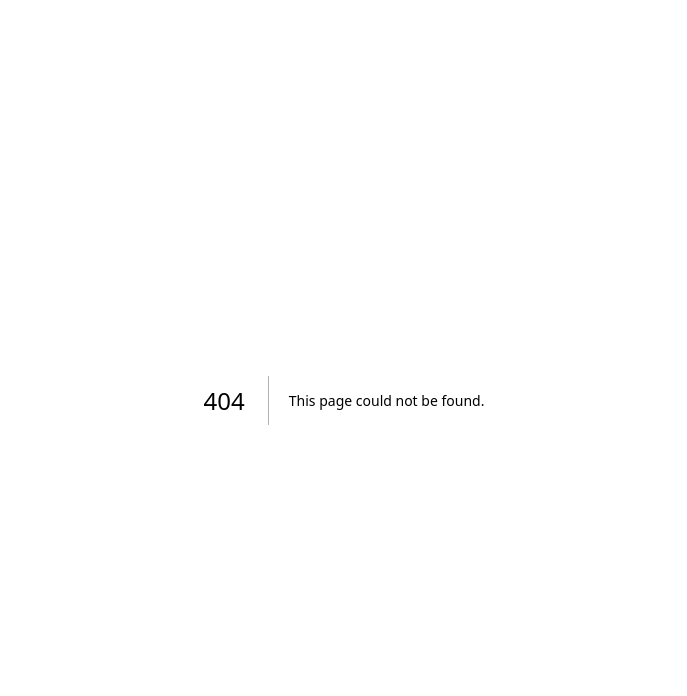
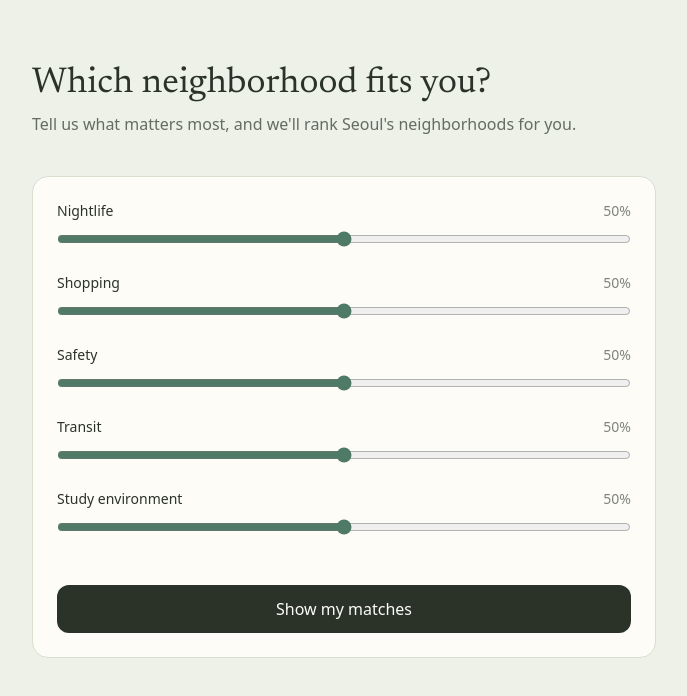
Before and after one commit to aleshashahid/seoul-companion-app, a Next.js app in the folder frontend/: page /neighborhoods in a window 1280 px wide. Before the commit this address had no page. Shown: the top 696 px of the page, without its empty margins (296-983 px from the left). Built offline with nearby package versions, Linux system fonts and the light colour scheme.

Commit message:
neighborhoods page with priority sliders and shared matchring component

```diff
--- /dev/null
+++ b/frontend/src/app/neighborhoods/page.tsx
@@ -0,0 +1,138 @@
+"use client";
+
+import { useState } from "react";
+import { MatchRing } from "@/components/MatchRing";
+
+type Neighborhood = {
+  id: number;
+  name: string;
+  average_monthly_cost: number;
+  nightlife_score: number;
+  shopping_score: number;
+  safety_score: number;
+  transit_score: number;
+  study_environment_score: number;
+  tags: string[];
+  match_score: number;
+};
+
+// each priority is a 0-1 slider — how much the user cares about that dimension
+const PRIORITIES = [
+  { key: "nightlife", label: "Nightlife" },
+  { key: "shopping", label: "Shopping" },
+  { key: "safety", label: "Safety" },
+  { key: "transit", label: "Transit" },
+  { key: "study", label: "Study environment" },
+] as const;
+
+export default function Neighborhoods() {
+  // one state value per priority, all starting at 0.5 (neutral)
+  const [priorities, setPriorities] = useState<Record<string, number>>({
+    nightlife: 0.5,
+    shopping: 0.5,
+    safety: 0.5,
+    transit: 0.5,
+    study: 0.5,
+  });
+  const [results, setResults] = useState<Neighborhood[]>([]);
+  const [loading, setLoading] = useState(false);
+  const [error, setError] = useState("");
+
+  function updatePriority(key: string, value: number) {
+    // spread the existing object, override just the one key that changed —
+    // never mutate state directly, always create a new object
+    setPriorities((prev) => ({ ...prev, [key]: value }));
+  }
+
+  async function handleSearch() {
+    setLoading(true);
+    setError("");
+    try {
+      const params = new URLSearchParams(
+        Object.fromEntries(
+          Object.entries(priorities).map(([k, v]) => [k, String(v)])
+        )
+      );
+      const res = await fetch(`http://localhost:8000/neighborhoods/match?${params}`);
+      if (!res.ok) throw new Error("Failed to fetch");
+      const data = await res.json();
+      setResults(data);
+    } catch (err) {
+      setError("Something went wrong. Try again.");
+    } finally {
+      setLoading(false);
+    }
+  }
+
+  return (
+    <main className="min-h-screen px-6 py-16 max-w-2xl mx-auto">
+      <h1 className="font-[family-name:var(--font-display)] text-4xl mb-2 text-[var(--color-text)]">
+        Which neighborhood fits you?
+      </h1>
+      <p className="text-[var(--color-text)]/70 mb-10">
+        Tell us what matters most, and we'll rank Seoul's neighborhoods for you.
+      </p>
+
+      <div className="bg-[var(--color-surface)] rounded-2xl border border-[var(--color-border)] p-6 mb-10">
+        {PRIORITIES.map(({ key, label }) => (
+          <div key={key} className="mb-5 last:mb-0">
+            <div className="flex justify-between mb-2">
+              <label className="text-sm font-medium">{label}</label>
+              <span className="text-sm text-[var(--color-text)]/60">
+                {Math.round(priorities[key] * 100)}%
+              </span>
+            </div>
+            <input
+              type="range"
+              min="0"
+              max="1"
+              step="0.1"
+              value={priorities[key]}
+              onChange={(e) => updatePriority(key, Number(e.target.value))}
+              className="w-full accent-[var(--color-accent-match)]"
+            />
+          </div>
+        ))}
+
+        <button
+          onClick={handleSearch}
+          disabled={loading}
+          className="w-full bg-[var(--color-text)] text-[var(--color-surface)] rounded-xl px-6 py-3 font-medium mt-6 disabled:opacity-50"
+        >
+          {loading ? "Ranking neighborhoods..." : "Show my matches"}
+        </button>
+      </div>
+
+      {error && <p className="text-[var(--color-accent-cost)] mb-6">{error}</p>}
+
+      <div className="flex flex-col gap-4">
+        {results.map((n) => (
+          <div
+            key={n.id}
+            className="bg-[var(--color-surface)] rounded-2xl border border-[var(--color-border)] p-5 flex items-center gap-5"
+          >
+            <MatchRing score={n.match_score} size={64} />
+            <div className="flex-1">
+              <h2 className="font-[family-name:var(--font-display)] text-xl mb-1">
+                {n.name}
+              </h2>
+              <p className="text-sm text-[var(--color-text)]/60 mb-2">
+                ₩{n.average_monthly_cost.toLocaleString()}/month avg
+              </p>
+              <div className="flex gap-2 flex-wrap">
+                {n.tags.map((tag) => (
+                  <span
+                    key={tag}
+                    className="text-xs bg-[var(--color-bg)] rounded-full px-2 py-1 text-[var(--color-text)]/70"
+                  >
+                    {tag}
+                  </span>
+                ))}
+              </div>
+            </div>
+          </div>
+        ))}
+      </div>
+    </main>
+  );
+}
--- a/frontend/src/app/optimizer/page.tsx
+++ b/frontend/src/app/optimizer/page.tsx
@@ -1,6 +1,7 @@
 "use client";
 
 import { useState } from "react";
+import { MatchRing } from "@/components/MatchRing";
 
 type OptimizeResult = {
   program: {
@@ -20,50 +21,7 @@ type OptimizeResult = {
   score: number;
 };
 
-// A circular progress ring built from plain SVG — no extra library needed.
-// It draws a full circle, then "hides" part of its stroke to show a percentage.
-function MatchRing({ score }: { score: number }) {
-  const percent = Math.round(score * 100);
-  const radius = 40;
-  const circumference = 2 * Math.PI * radius; // the full length of the circle's edge
 
-  // strokeDashoffset shifts the visible dashed line — offsetting it by
-  // (1 - percent) of the total circumference "hides" the unfilled portion
-  const offset = circumference - (percent / 100) * circumference;
-
-  return (
-    <div className="relative w-24 h-24">
-      <svg className="w-24 h-24 -rotate-90" viewBox="0 0 100 100">
-        {/* background track — the full, dim circle */}
-        <circle
-          cx="50"
-          cy="50"
-          r={radius}
-          fill="none"
-          stroke="var(--color-border)"
-          strokeWidth="8"
-        />
-        {/* foreground progress — drawn on top, only showing `percent` of the circle */}
-        <circle
-          cx="50"
-          cy="50"
-          r={radius}
-          fill="none"
-          stroke="var(--color-accent-match)"
-          strokeWidth="8"
-          strokeDasharray={circumference}
-          strokeDashoffset={offset}
-          strokeLinecap="round"
-        />
-      </svg>
-      <div className="absolute inset-0 flex items-center justify-center">
-        <span className="font-[family-name:var(--font-body)] text-xl font-semibold text-[var(--color-text)]">
-          {percent}%
-        </span>
-      </div>
-    </div>
-  );
-}
 
 export default function Optimizer() {
   const [budget, setBudget] = useState("");
--- /dev/null
+++ b/frontend/src/components/MatchRing.tsx
@@ -0,0 +1,42 @@
+export function MatchRing({ score, size = 96 }: { score: number; size?: number }) {
+  const percent = Math.round(score * 100);
+  const radius = 40;
+  const circumference = 2 * Math.PI * radius;
+  const offset = circumference - (percent / 100) * circumference;
+
+  return (
+    <div className="relative" style={{ width: size, height: size }}>
+      <svg
+        width={size}
+        height={size}
+        viewBox="0 0 100 100"
+        className="-rotate-90"
+      >
+        <circle
+          cx="50"
+          cy="50"
+          r={radius}
+          fill="none"
+          stroke="var(--color-border)"
+          strokeWidth="8"
+        />
+        <circle
+          cx="50"
+          cy="50"
+          r={radius}
+          fill="none"
+          stroke="var(--color-accent-match)"
+          strokeWidth="8"
+          strokeDasharray={circumference}
+          strokeDashoffset={offset}
+          strokeLinecap="round"
+        />
+      </svg>
+      <div className="absolute inset-0 flex items-center justify-center">
+        <span className="font-sans text-lg font-semibold text-[var(--color-text)]">
+          {percent}%
+        </span>
+      </div>
+    </div>
+  );
+}
```
